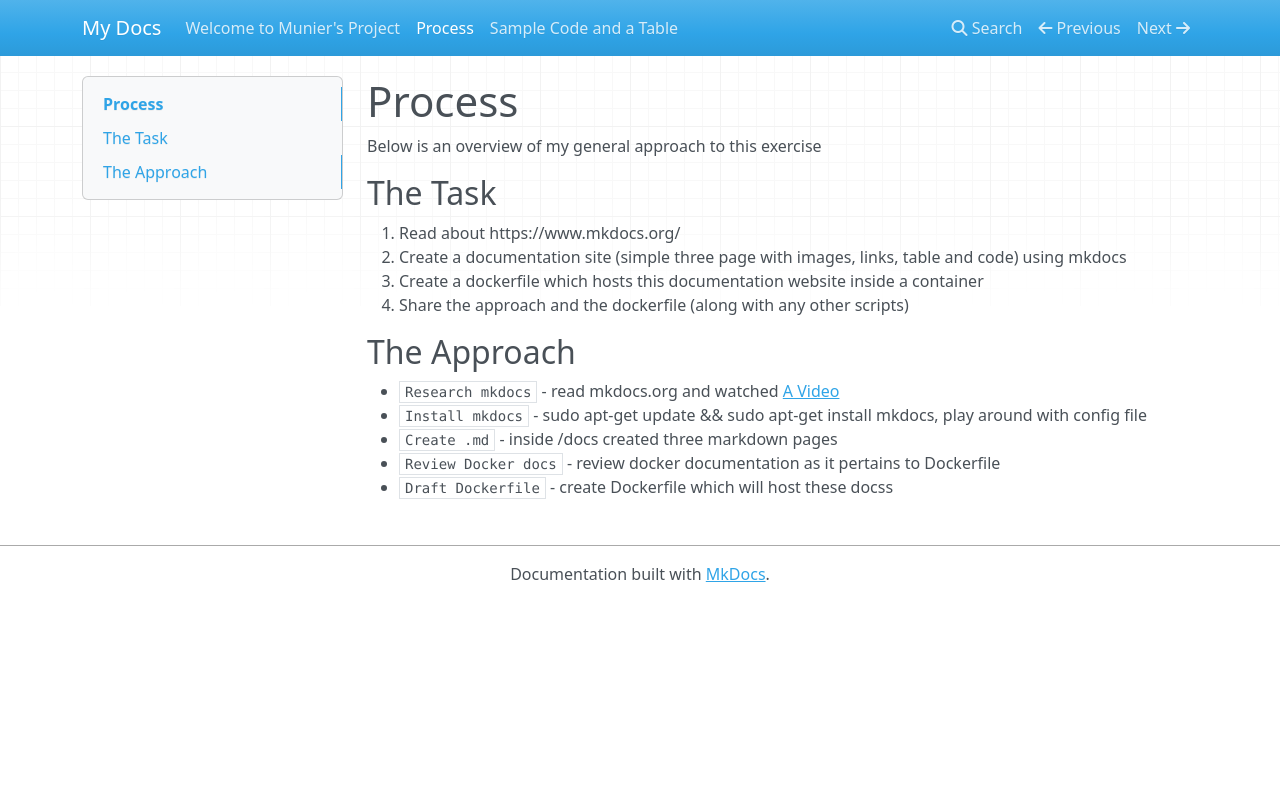
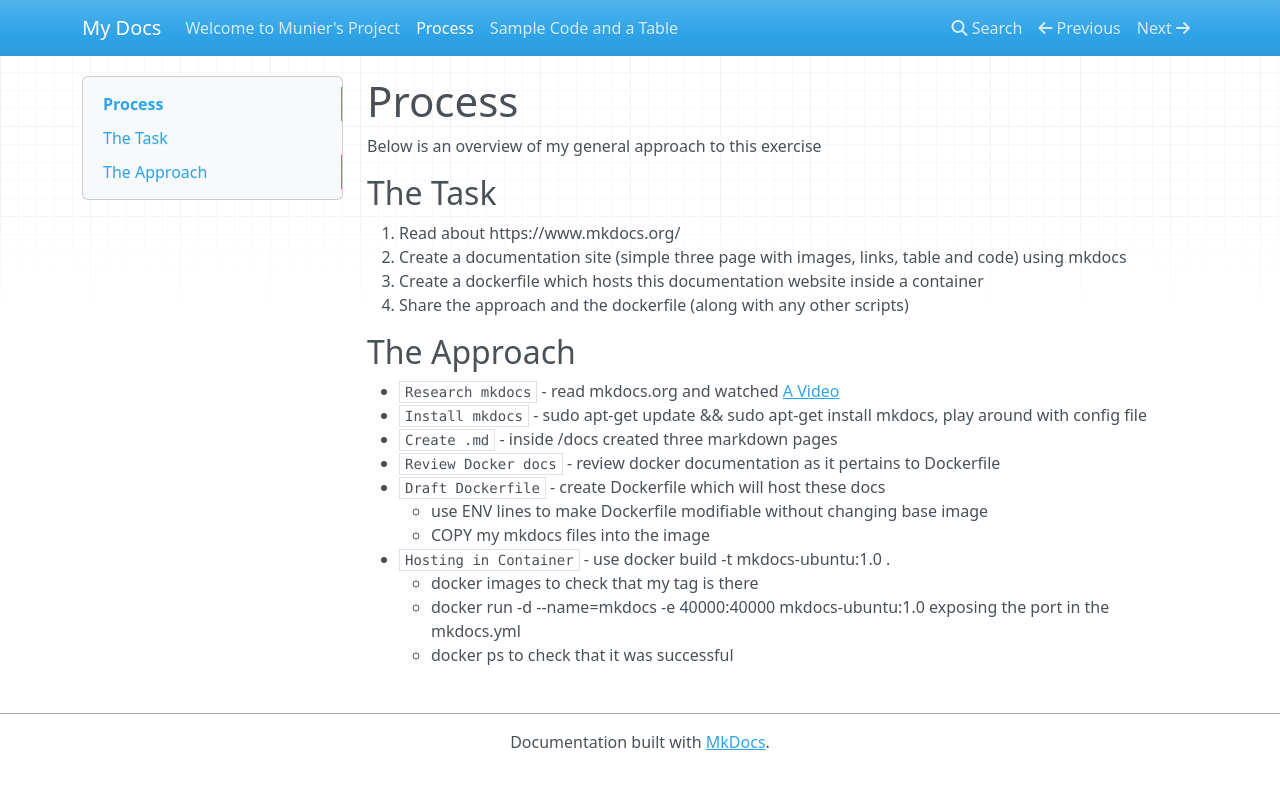
Before and after one commit to MunierSaadeh/mkdocs, an MkDocs documentation site: the page built from docs/index2.md, in a window 1280 px wide. Shown: the top 789 px of the page. Built offline with MkDocs 1.6.1, drawn with Linux system fonts in a browser that asks for light colours; nearby versions of some CDN libraries.

Commit message:
added more detail on docker

```diff
--- a/docs/index2.md
+++ b/docs/index2.md
@@ -15,4 +15,10 @@ Below is an overview of my general approach to this exercise
 * `Install mkdocs` - sudo apt-get update && sudo apt-get install mkdocs, play around with config file
 * `Create .md` - inside /docs created three markdown pages
 * `Review Docker docs` - review docker documentation as it pertains to Dockerfile
-* `Draft Dockerfile` - create Dockerfile which will host these docss
+* `Draft Dockerfile` - create Dockerfile which will host these docs
+    - use ENV lines to make Dockerfile modifiable without changing base image
+    - COPY my mkdocs files into the image
+* `Hosting in Container` - use docker build -t mkdocs-ubuntu:1.0 .
+    - docker images to check that my tag is there
+    - docker run -d --name=mkdocs -e 40000:40000 mkdocs-ubuntu:1.0  exposing the port in the mkdocs.yml
+    - docker ps to check that it was successful
```
